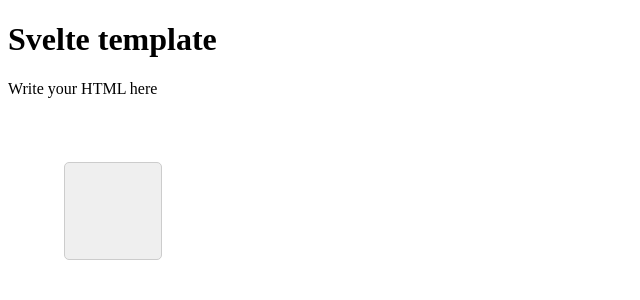
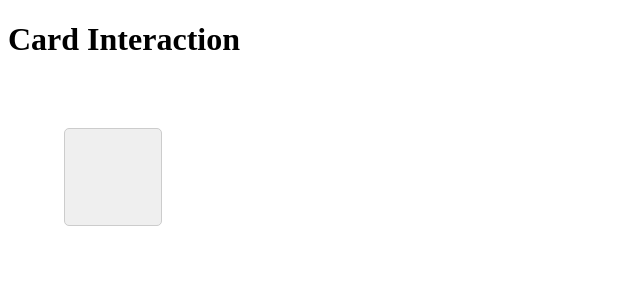
Before and after one commit to lukelin15/CardCounting, a SvelteKit app: page / in a window 1280 px wide. Shown: the top 300 px of the page, without its empty margins (0-640 px from the left). Built offline with nearby package versions, Linux system fonts and the light colour scheme.

Commit message:
changed heading

```diff
--- a/src/components/App.svelte
+++ b/src/components/App.svelte
@@ -4,10 +4,7 @@
 </script>
 
 <main>
-  <h1>Svelte template</h1>
-
-  <p>Write your HTML here</p>
-
+  <h1>Card Interaction</h1>
   <Card />
 </main>
 
```
